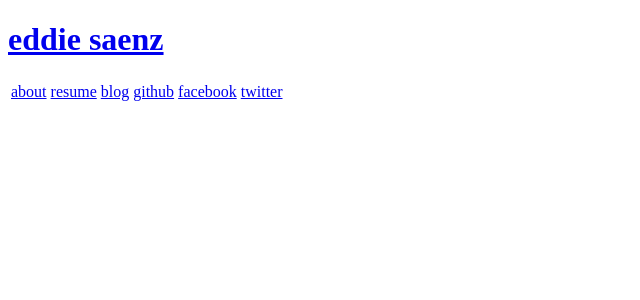
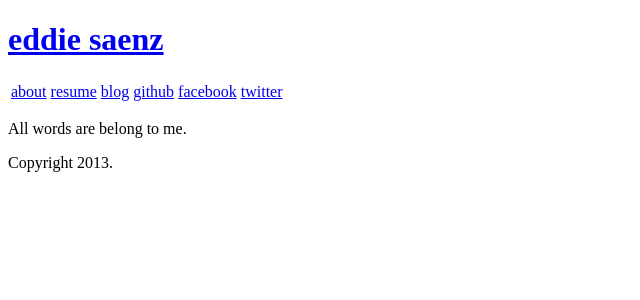
Before and after one commit to eddies5/old-eddies5.github.com, a Jekyll site: the page built from index.html, in a window 1280 px wide. Shown: the top 300 px of the page, without its empty margins (0-640 px from the left). Built offline with Jekyll 4.4.1, drawn with Linux system fonts in a browser that asks for light colours; some web fonts are replaced.

Commit message:
added footer

```diff
--- /dev/null
+++ b/_includes/footer.html
@@ -0,0 +1,6 @@
+<!doctype html>
+
+<footer>
+  <p>All words are belong to me.</p>
+  <p>Copyright 2013.</p>
+</footer>
--- a/_layouts/default.html
+++ b/_layouts/default.html
@@ -4,4 +4,5 @@
 
 {{ content }}
 
+{% include footer.html %}
 </html>
```
